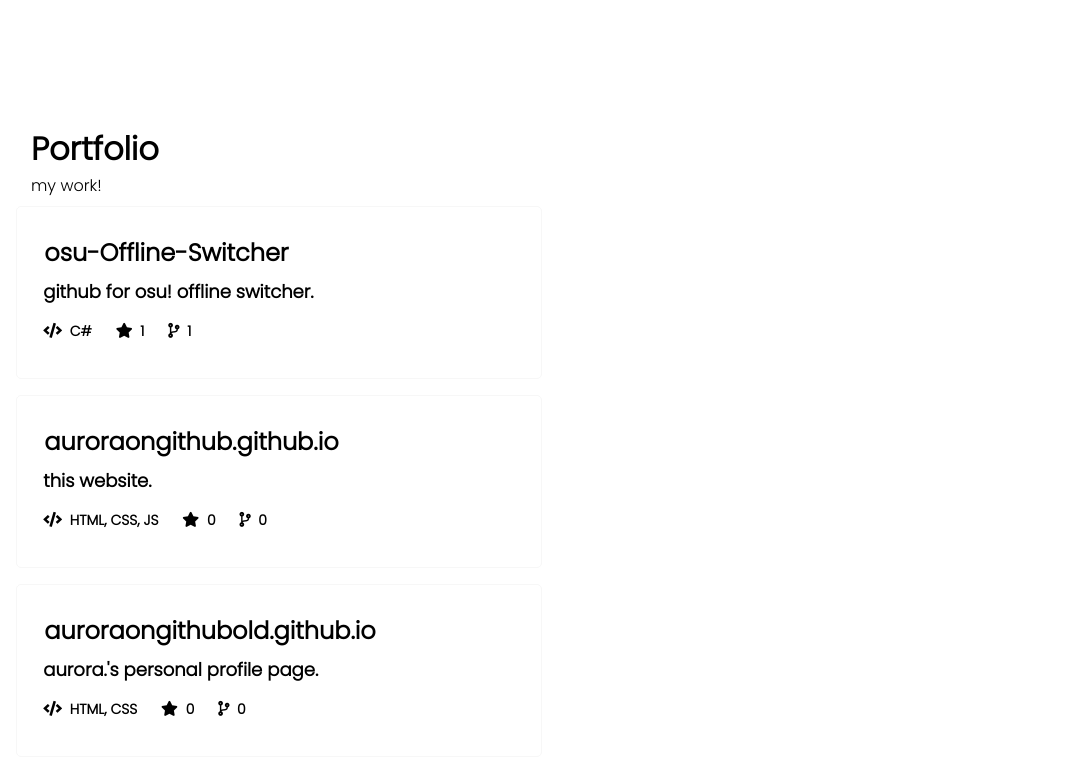
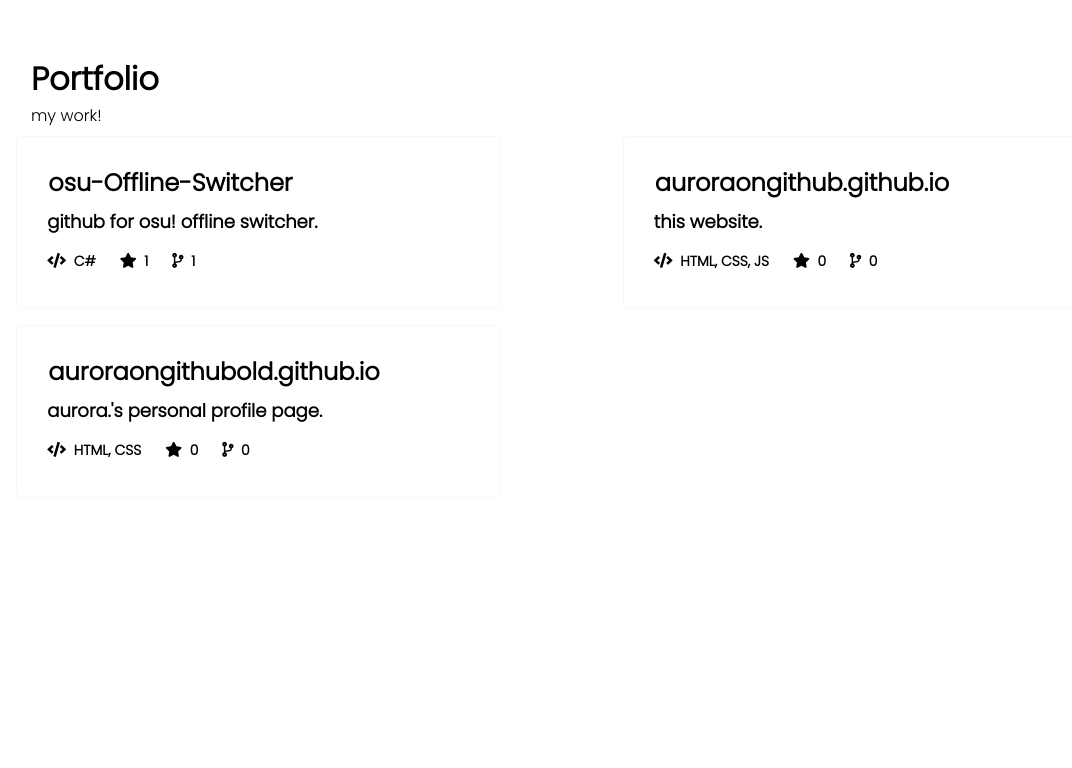
Before and after one commit to auroraongithub/practicesite, a plain HTML site: page index.html in a window 1280 px wide. Shown: the part 856-1624 px from the top of the page, without its empty margins (49-1121 px from the left). After the commit the page ends 1362 px from the top, so only its background shows below. Drawn offline with nearby package versions, Linux system fonts and the light colour scheme.

Commit message:
Update style.css

```diff
--- a/styles/style.css
+++ b/styles/style.css
@@ -114,12 +114,14 @@ a:hover {
 
 .projects {
     margin-left: -15px;
+    display: flex;
+    flex-wrap: wrap;
     /* align section w/ heading above */
   }
 
   .projects a {
     /* 30px is the gutter size in magic grid */
-    width: calc(49% - 30px);
+    width: calc(50% - 1px);
     /* 49% avoids a weird single column on some wide screens */
     display: flex;
     color: black;
@@ -127,7 +129,8 @@ a:hover {
   }
 
   .projects section {
-    width: 100%;
+    vertical-align: top;
+    width: 80%;
     padding: 2.5vh 5%;
     margin: 1vh 0px;
     display: inline-block;
@@ -216,7 +219,8 @@ body {
   }
 
 .padded2 {
-    padding: 5rem;
+    padding-top: 10px;
+    padding-left: 5rem;
   }
 
 .about-img {
@@ -239,6 +243,10 @@ body {
 }
 
 .mobilenav #toggleDark2{
+  display: none;
+}
+
+.mobilenav{
   display: none;
 }
 
@@ -291,9 +299,13 @@ body {
           display: block;
         }
 
+        .mobilenav{
+          display: block;
+        }
+
         .navigation i{
           display: none;
-      }
+        }
 
         #menubutton{
           display: block;
```
